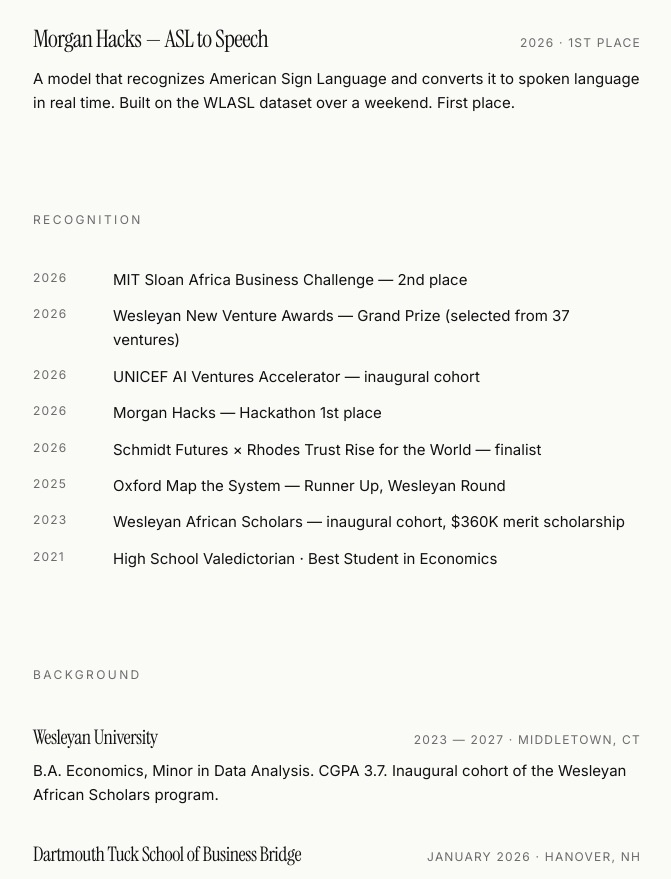
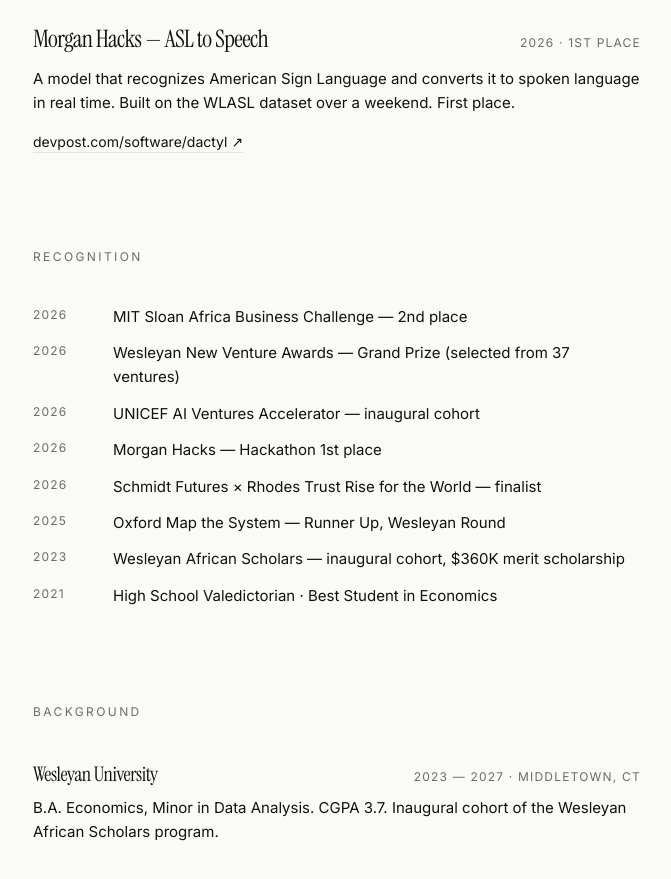
Before and after one commit to thegirwhocodes/portfolio, a Next.js app: page / in a window 1280 px wide. Shown: the part 1860-2739 px from the top of the page, without its empty margins (303-974 px from the left). Built offline with nearby package versions, Linux system fonts and the light colour scheme.

Commit message:
Wire Morgan Hacks Devpost link (devpost.com/software/dactyl)
Co-Authored-By: Claude Opus 4.7 <noreply@anthropic.com>

```diff
--- a/app/page.tsx
+++ b/app/page.tsx
@@ -226,7 +226,16 @@ export default function Home() {
             to spoken language in real time. Built on the WLASL dataset over
             a weekend. First place.
           </p>
-          {/* TODO(Naomi): paste your Devpost URL here */}
+          <p className="mt-4 flex flex-wrap gap-x-5 gap-y-1 text-sm">
+            <Link
+              href="https://devpost.com/software/dactyl"
+              target="_blank"
+              rel="noopener"
+              className="border-b border-[var(--color-rule)] hover:border-[var(--color-accent)]"
+            >
+              devpost.com/software/dactyl ↗
+            </Link>
+          </p>
         </article>
       </section>
 
```
